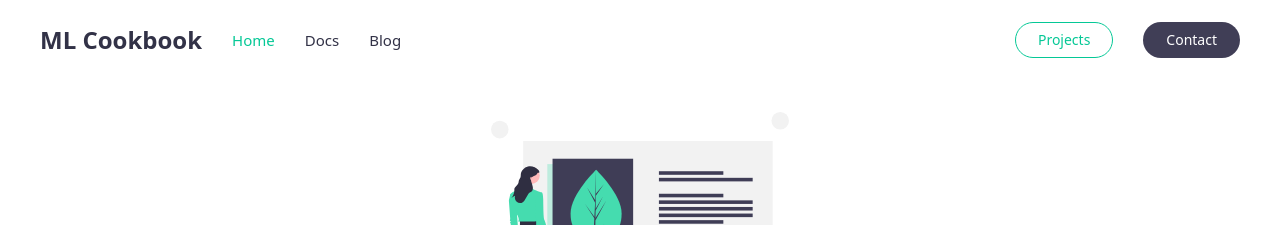
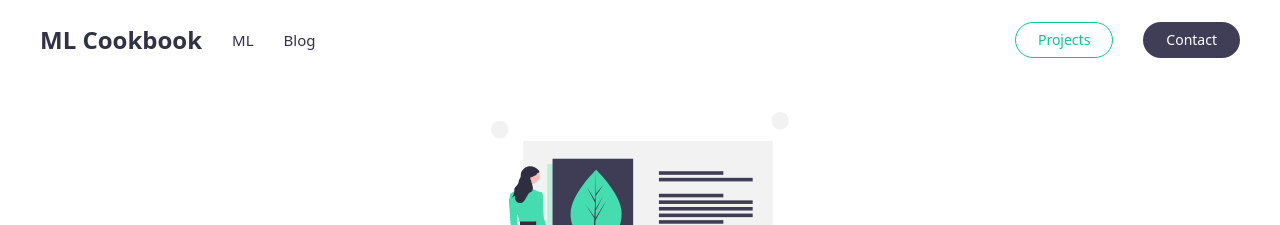
Before and after one commit to the-learning-machine/ml-book.com, a Jekyll site: the page built from index.md, in a window 1280 px wide and 900 px high. Shown: the top 225 px of the window. Built offline with Jekyll 4.4.1, drawn with Linux system fonts in a browser that asks for light colours.

Commit message:
changing the menu

```diff
--- a/_data/navigation_header.yml
+++ b/_data/navigation_header.yml
@@ -1,10 +1,10 @@
 # Navbar left menu navigation links
 
 left:
-  - title: Home
-    url: /
+#  - title: Home
+#    url: /
 
-  - title: Docs
+  - title: ML
     url: /docs/mindmap/
 
   - title: Blog
```
